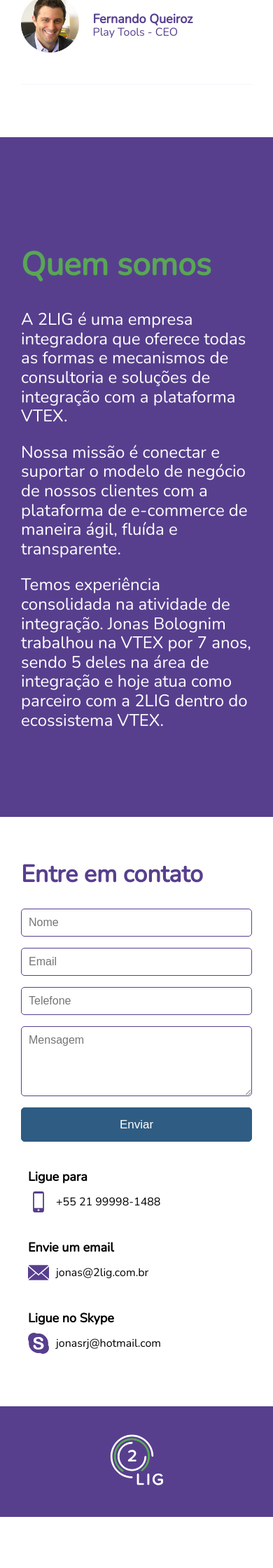
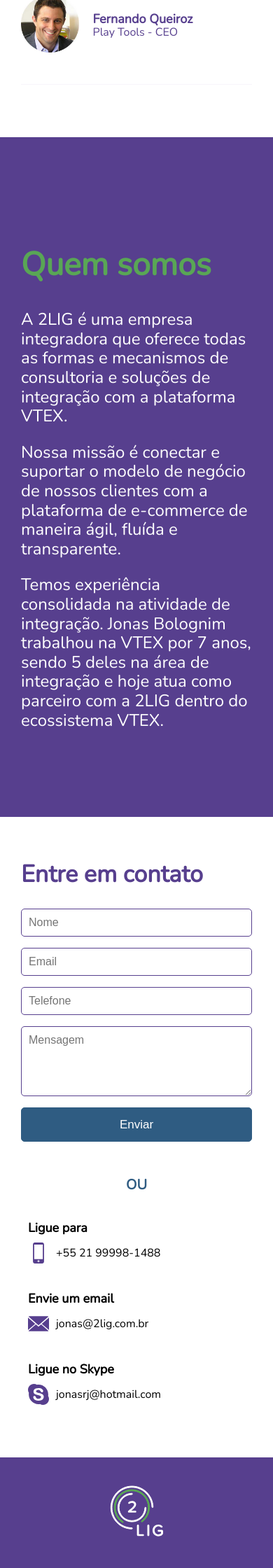
Before and after one commit to leandrooriente/2lig, a Jekyll site: the page built from index.html, in a window 390 px wide. Shown: the part 2918-5158 px from the top of the page at 70% size. Built offline with Jekyll 4.4.1, drawn with Linux system fonts in a browser that asks for light colours; before the commit the page ends 5085 px from its top, so only the background shows below that.

Commit message:
Adjut contact section for mobile

```diff
--- a/_includes/contact.html
+++ b/_includes/contact.html
@@ -20,6 +20,7 @@
         </p>
       </form>
     </div>
+    <div class="hide-desktop other-contact">OU</div>
     <div class="panel-half icons-panel">
       <div class="cellphone">
         <p class="action">Ligue para</p>
--- a/_sass/contact.scss
+++ b/_sass/contact.scss
@@ -68,4 +68,12 @@
   .icons-panel {
     margin-top: 4rem;
   }
+
+  .other-contact {
+    text-align: center;
+    font-weight: bold;
+    font-size: 2.0rem;
+    color: $secondary-color;
+    margin-top: 5.0rem;
+  }
 }
```
